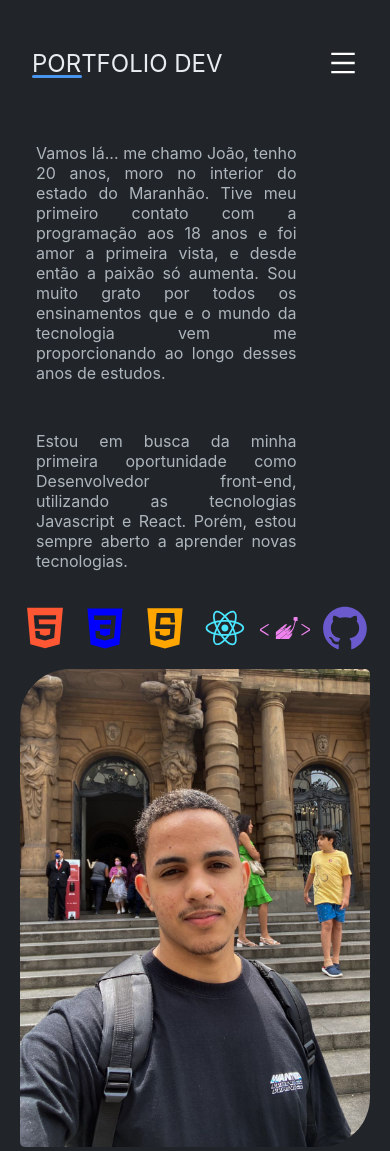
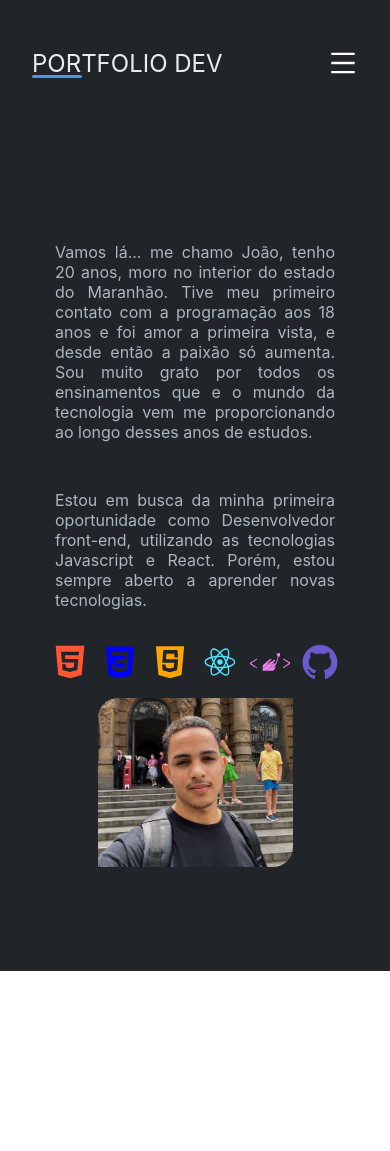
Before and after one commit to jottadev/porfolio, a React (Create React App) app: page /AboutMe in a window 390 px wide. After the commit the page ends 971 px from the top, so only its background shows below. Built offline with nearby package versions, Linux system fonts and the light colour scheme.

Commit message:
responsive in full site

```diff
--- a/src/Components/MenuMobile/StyleMenu/styleMenuMobile.js
+++ b/src/Components/MenuMobile/StyleMenu/styleMenuMobile.js
@@ -37,7 +37,7 @@ export const DivMenu = styled.div`
 
     svg{
         position: absolute;
-        top: 4.5rem;
+        top: 3.2rem;
         right: 2rem;
         color: #fff;
         cursor: pointer;
--- a/src/Pages/Contact.js
+++ b/src/Pages/Contact.js
@@ -19,8 +19,8 @@ export default function Contact(){
 
             <section >
                <S.Form action='https://formsubmit.co/contato.joaoythalo@gmail.com' method="POST" target="_blank" rel="noopener noreferrer">
-                    <input type='text' name='text' id='ip-text' required placeholder='Digite seu nome aqui.'  autoComplete='none'/>
-                    <input type='email' name='email' id='ip-email' placeholder='Digite seu email aqui.' required  autoComplete='none'/>
+                    <input type='text' name='text' id='ip-text' required placeholder='Nome'  autoComplete='none'/>
+                    <input type='email' name='email' id='ip-email' placeholder='Email' required  autoComplete='none'/>
                     <textarea name='textarea' id='ip-area' placeholder='Digite seu mensagem aqui' required  autoComplete='none'></textarea>
                     <button type='reset' > Limpar </button>
                     <button type='submit' > Enviar </button>
--- a/src/Styles/styleAboutMe.js
+++ b/src/Styles/styleAboutMe.js
@@ -15,7 +15,8 @@ export const MainA = styled.main`
     @media screen and (max-width: 999px) {
         flex-direction: column;
         flex-wrap: nowrap;
-        height: 100%;
+        height: 100vh;
+        padding: 2rem 0 2rem 0;
     }
 
 `
@@ -29,7 +30,16 @@ export const SectionA = styled.section`
         margin-bottom: 1rem;
 
         @media screen and (max-width: 999px) {
-            width: 75vw;
+            width: 70vw;
+        }
+
+        @media screen and (max-width: 650px) {
+            width: 80vw;
+        }
+
+        @media screen and (max-width: 350px) {
+            font-size: .9rem;
+            margin-bottom: 0;
         }
     }
 
@@ -53,6 +63,16 @@ export const Techs = styled.div`
         justify-content: center;
         gap: 10px;
 
+        @media screen and (max-width: 499px) {
+            width: 40px;
+            height: 40px;
+        }
+
+        @media screen and (max-width: 350px) {
+            width: 30px;
+            height: 30px;
+        }
+
         :hover{
             transition: transform .2s ease-in-out;
             transform: scale(1.2);
@@ -62,7 +82,20 @@ export const Techs = styled.div`
 export const FigureA = styled.figure`
     img{
         border-radius: 50px 5px 50px 5px;
-        width: 350px;
+        width: 300px;
+
+        @media screen and (max-width: 999px) {
+            width: 350px;
+            height: 350px;
+            border-radius: 100%;
+            object-fit: cover;
+        }
+
+        @media screen and (max-width: 650px) {
+            width: 50vw;
+            height: 20vh;
+            border-radius: 20px 0 20px 0;
+        }
     }
 
 `
--- a/src/Styles/styleContact.js
+++ b/src/Styles/styleContact.js
@@ -26,6 +26,10 @@ export const Form = styled.form`
     justify-content: center;
     gap: 10px;
 
+    @media screen and (max-width: 650px) {
+        width: 90vw;
+    }
+
     input{
         width: 450px;
         height: 50px;
@@ -35,6 +39,10 @@ export const Form = styled.form`
 
         @media screen and (max-width: 999px) {
             width: 60vw;
+        }
+
+        @media screen and (max-width: 650px) {
+            width: 75vw;
         }
     }
 
@@ -54,6 +62,10 @@ export const Form = styled.form`
             width: 60vw;
         }
 
+        @media screen and (max-width: 650px) {
+            width: 75vw;
+        }
+
         :hover{
             transition: .3s ease-in-out;
             background: #104786;
@@ -69,10 +81,15 @@ export const Form = styled.form`
         border-radius: 5px;
         cursor: pointer;
         resize: none;
+        font-family: Arial;
 
 
         @media screen and (max-width: 999px) {
             width: 60vw;
+        }
+
+        @media screen and (max-width: 650px) {
+            width: 75vw;
         }
     }
 
--- a/src/Styles/styleHome.js
+++ b/src/Styles/styleHome.js
@@ -12,6 +12,12 @@ export const MainH = styled.main`
     align-items: center;
     justify-content: center;
 
+    @media screen and (max-width: 999px) {
+        flex-direction: column;
+        flex-wrap: nowrap;
+        height: 85vh;
+        padding: 2rem 0 2rem 0;
+    }
 
     section{
         max-width: 500px;
@@ -23,6 +29,18 @@ export const MainH = styled.main`
         align-items: center;
         justify-content: center;
         gap: 1rem;
+
+        @media screen and (max-width: 999px) {
+            height: 20vh;
+        }
+
+        @media screen and (max-width: 650px) {
+            width: 80vw;
+        }
+
+        @media screen and (max-width: 399px) {
+            height: 30vh;
+        }
 
         h1{
             color: #e9ecef;
@@ -46,10 +64,21 @@ export const Links = styled.div`
     gap: 1.5rem;
 
 
+    @media screen and (max-width: 499px) {
+        flex-direction: row;
+        gap: .5rem;
+    }
+
+
     svg{
         width: 40px;
         height: 30px;
         color: #4895ef;
+
+        @media screen and (max-width: 499px) {
+            width: 55px;
+            height: 45px;
+        }
 
         :hover{
             transition: .2s ease-in-out;
@@ -71,6 +100,15 @@ export const FigureH = styled.figure`
 
     img{
         width: 500px;
+
+        @media screen and (max-width: 650px) {
+            width: 80vw;
+        }
+
+    }
+
+    @media screen and (max-width: 650px) {
+        width: 80vw;
     }
 
 
```
